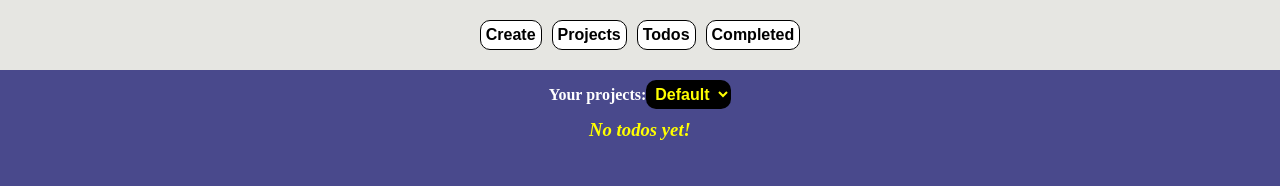
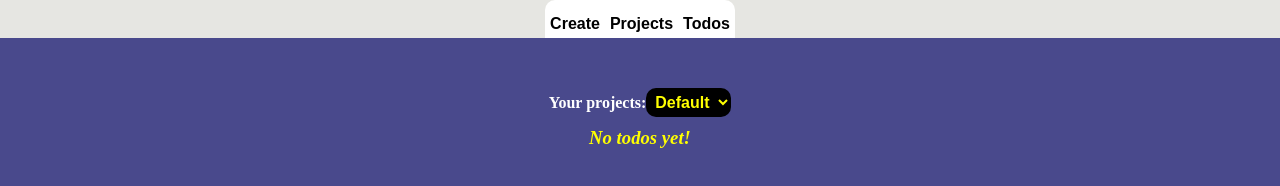
Before and after one commit to aleksandar-code/todoList, a website built with webpack: page src/index.html in a window 1280 px wide. Built offline with nearby package versions, Linux system fonts and the light colour scheme.

Commit message:
Add tabs styling

```diff
--- a/src/index.css
+++ b/src/index.css
@@ -21,11 +21,32 @@ body {
 header {
   display: flex;
   width: 100%;
-  flex-direction: row;
   justify-content: center;
-  padding: 20px;
-  gap: 10px;
   background-color: #e6e6e2;
+  margin-bottom: 40px;
+}
+
+header div {
+  display: flex;
+  border: none;
+  border-bottom: none;
+  padding: 10px 0px 0px 0px;
+  background-color: rgb(255, 255, 255);
+  border-radius: 10px;
+}
+
+header button {
+  font-size: 1rem;
+  padding: 5px;
+  font-weight: bold;
+  background-color: rgb(255, 255, 255);
+  color: rgb(0, 0, 0);
+  border: none;
+}
+
+header div button.open {
+  background-color: #49498c;
+  color: white;
 }
 
 #more-info {
@@ -172,6 +193,7 @@ button[type="submit"] {
   display: flex;
   flex-direction: column;
   gap: 10px;
+  margin-bottom: 10px;
 }
 
 .todo p {
@@ -220,28 +242,8 @@ button {
   cursor: pointer;
 }
 
-#show-form {
-  font-size: 1rem;
-  padding: 5px;
-  font-weight: bold;
-  background-color: rgb(255, 255, 255);
-  color: rgb(0, 0, 0);
-  border-radius: 10px;
-  border: 1px solid black;
-}
-
 #info {
   padding: 10px;
-}
-
-#show-projects {
-  font-size: 1rem;
-  padding: 5px;
-  font-weight: bold;
-  background-color: rgb(255, 255, 255);
-  color: rgb(0, 0, 0);
-  border-radius: 10px;
-  border: 1px solid black;
 }
 
 .cancel-info {
@@ -271,6 +273,7 @@ button {
   font-style: italic;
   font-size: 2.5rem;
   border-radius: 10px;
+  margin-bottom: 10px;
 }
 
 .project-card {
@@ -300,16 +303,6 @@ button {
   align-self: center;
 }
 
-#show-todos {
-  font-size: 1rem;
-  padding: 5px;
-  font-weight: bold;
-  background-color: rgb(255, 255, 255);
-  color: rgb(0, 0, 0);
-  border-radius: 10px;
-  border: 1px solid black;
-}
-
 #submit-edit {
   background-color: #e6e6e2;
   color: black;
@@ -330,19 +323,3 @@ button {
   padding: 5px 10px;
   font-size: 1rem;
 }
-
-#show-completed {
-  font-size: 1rem;
-  padding: 5px;
-  font-weight: bold;
-  background-color: rgb(255, 255, 255);
-  color: rgb(0, 0, 0);
-  border-radius: 10px;
-  border: 1px solid black;
-}
-
-@media (max-width: 400px) {
-  header {
-    flex-direction: column;
-  }
-}
--- a/src/index.html
+++ b/src/index.html
@@ -9,10 +9,11 @@
   <body>
     <div id="content">
       <header>
-        <button id="show-form">Create</button>
-        <button id="show-projects">Projects</button>
-        <button id="show-todos">Todos</button>
-        <button id="show-completed">Completed</button>
+        <div>
+          <button id="show-form">Create</button>
+          <button id="show-projects">Projects</button>
+          <button id="show-todos">Todos</button>
+        </div>
       </header>
       <div id="midbar">
         <h2>Your projects:</h2>
--- a/src/index.js
+++ b/src/index.js
@@ -549,6 +549,18 @@ setDate();
 
 myForm.style.display = "none";
 
+const headerBtns = document.querySelectorAll("header > div button");
+
+for (let i = 0; i < headerBtns.length; i += 1) {
+  headerBtns[i].addEventListener("click", (e) => {
+    for (let j = 0; j < headerBtns.length; j += 1) {
+      if (headerBtns[j].classList.contains("open"))
+        headerBtns[j].classList.remove("open");
+    }
+    e.target.classList.add("open");
+  });
+}
+
 window.onload = () => {
   viewProject();
 };
```
Also changed, not shown: dist/index.bundle.js, dist/index.html.
